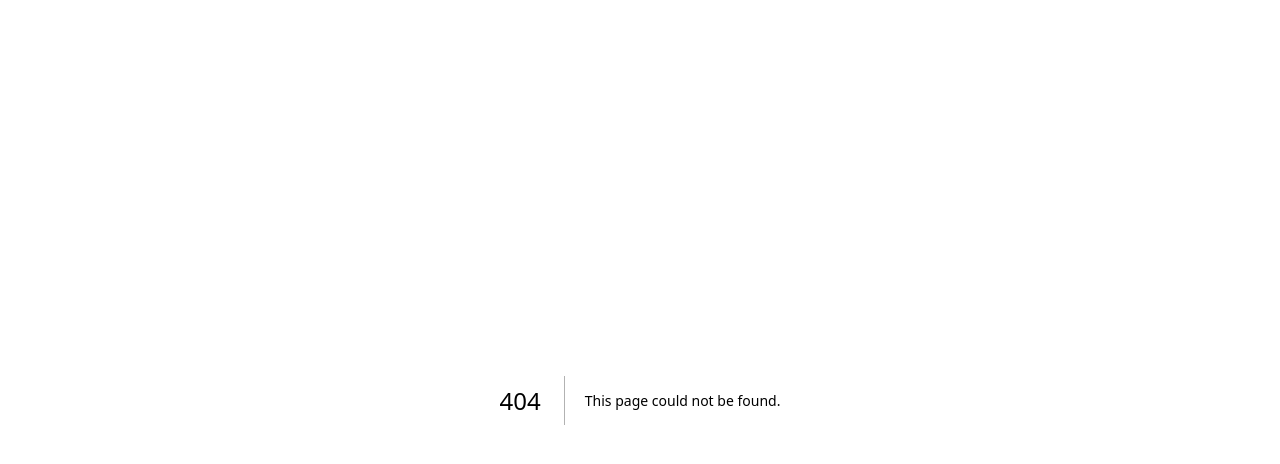
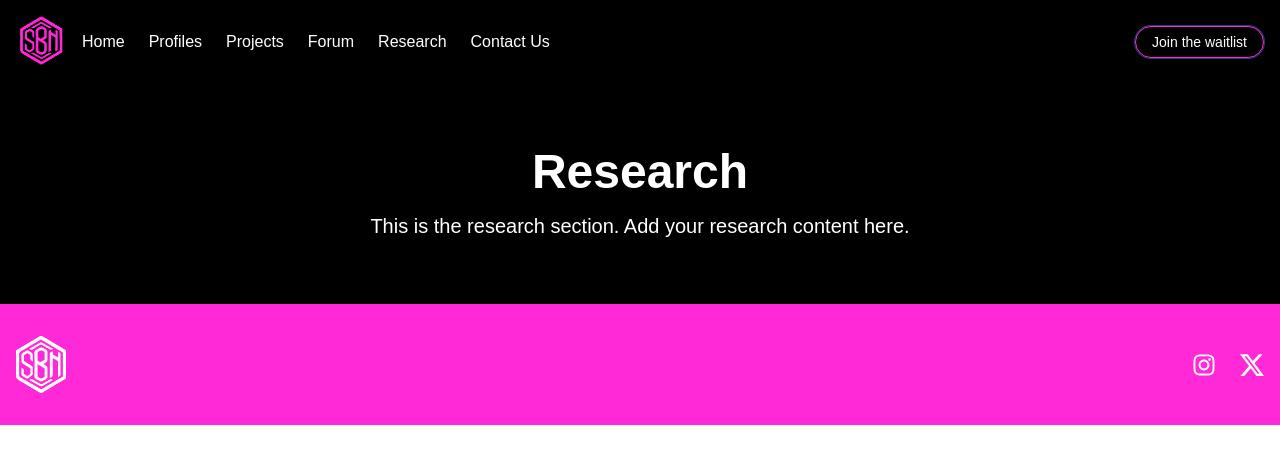
Before and after one commit to lgtapi/landingS, a Next.js app: page /research in a window 1280 px wide. Before the commit this address had no page. Shown: the top 464 px of the page. Built offline with nearby package versions, Linux system fonts and the light colour scheme.

Commit message:
new comoponets Research2

```diff
--- a/src/app/page.js
+++ b/src/app/page.js
@@ -3,7 +3,6 @@ import Header from '../components/Header';
 import CallToAction from '../components/CallToAction';
 import Form from '../components/Form';
 import PerksSection from '../components/PerksSection';
-import Research from '../components/Research';
 import Footer from '../components/Footer';
 
 export default function LandingPage() {
@@ -15,9 +14,6 @@ export default function LandingPage() {
       <main>
         <Form />
         <PerksSection />
-        <div id="research">
-          <Research />
-        </div>
       </main>
       <Footer />
     </div>
--- /dev/null
+++ b/src/app/research/page.js
@@ -0,0 +1,15 @@
+import Navbar from '../../components/Navbar';
+import Research from '../../components/Research';
+import Footer from '../../components/Footer';
+
+export default function ResearchPage() {
+  return (
+    <div className="bg-black text-white">
+      <Navbar />
+      <main>
+        <Research />
+      </main>
+      <Footer />
+    </div>
+  );
+}
--- a/src/components/Navbar.js
+++ b/src/components/Navbar.js
@@ -24,7 +24,7 @@ export default function Navbar() {
             <a href="#form-section" className="hover:text-pink-500 transition-colors duration-300">Profiles</a>
             <a href="#form-section" className="hover:text-pink-500 transition-colors duration-300">Projects</a>
             <a href="#form-section" className="hover:text-pink-500 transition-colors duration-300">Forum</a>
-            <a href="#research" className="hover:text-pink-500 transition-colors duration-300">Research</a>
+            <a href="/research" className="hover:text-pink-500 transition-colors duration-300">Research</a>
             <a href="#form-section" className="hover:text-pink-500 transition-colors duration-300">Contact Us</a>
           </div>
         </div>
@@ -44,7 +44,7 @@ export default function Navbar() {
             <a href="#form-section" className="block hover:text-pink-500">Profiles</a>
             <a href="#form-section" className="block hover:text-pink-500">Projects</a>
             <a href="#form-section" className="block hover:text-pink-500">Forum</a>
-            <a href="#research" className="block hover:text-pink-500">Research</a>
+            <a href="/research" className="block hover:text-pink-500">Research</a>
             <a href="#form-section" className="block hover:text-pink-500">Contact Us</a>
             <a href="#form-section" className="mt-4 block px-4 py-2 leading-none border rounded-2xl text-white border-white transition-colors duration-300 ring-1 shadow-2xl" style={{ borderColor: '#FF29D7' }}>
               Join the waitlist
```
